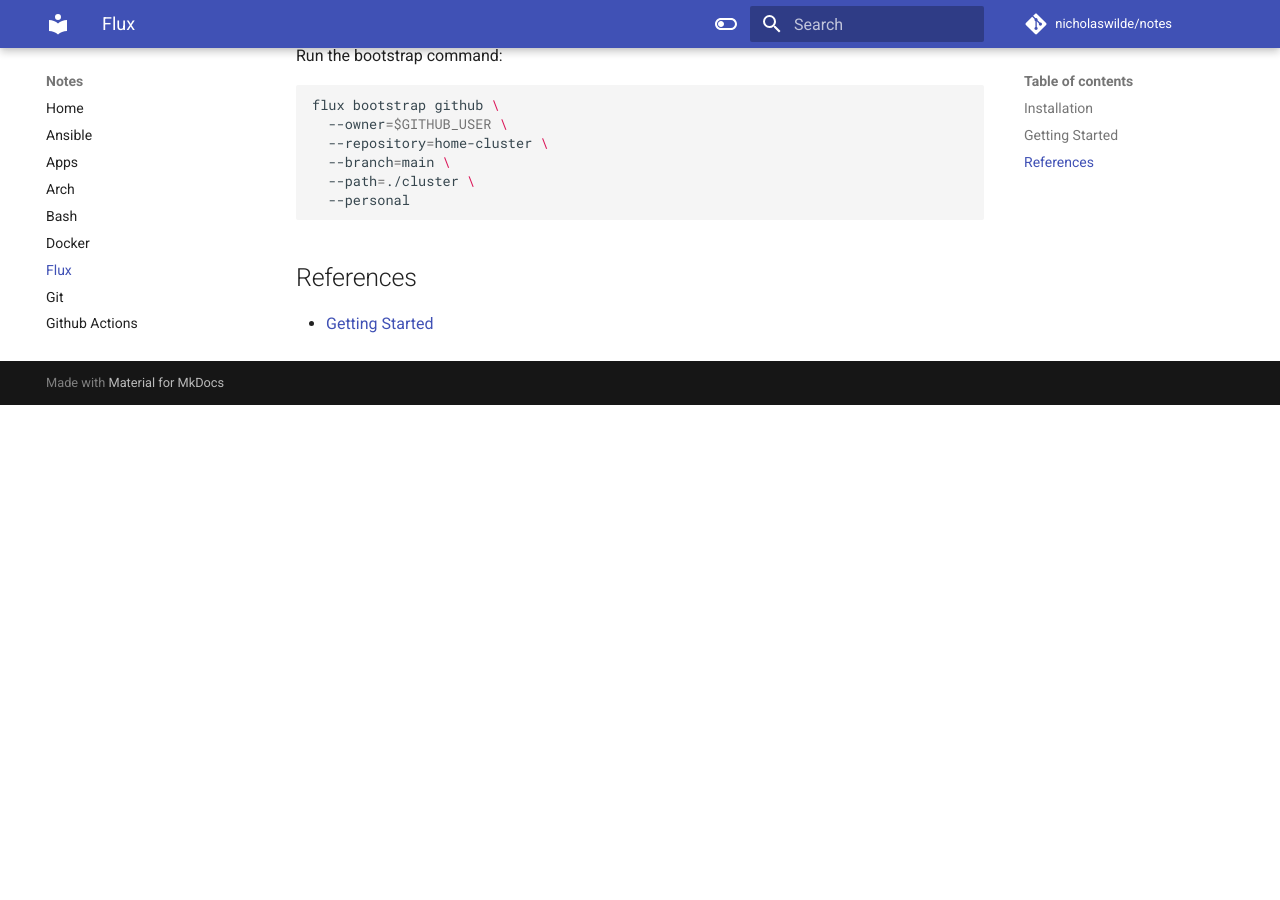
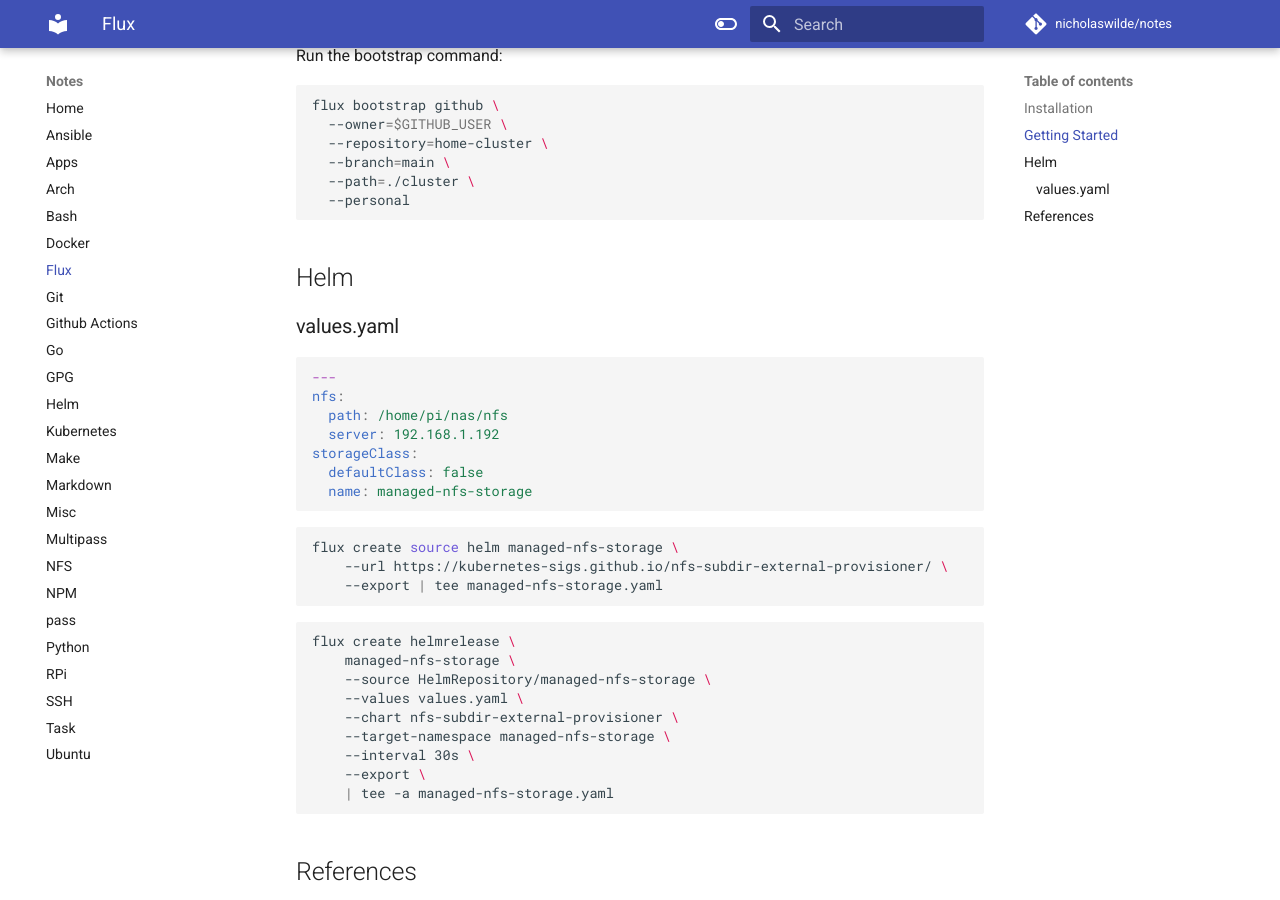
Before and after one commit to nicholaswilde/notes, an MkDocs documentation site: the page built from docs/flux.md, in a window 1280 px wide and 900 px high, scrolled down 567 px. Built offline with MkDocs 1.6.1 and Material for MkDocs 9.7.7, drawn with Linux system fonts in a browser that asks for light colours; comment, search, counter and statistics services are not loaded; before the commit the page ends 972 px from its top, so only the background shows below that.

Commit message:
Updated flux.md
Signed-off-by: Nicholas Wilde <ncwilde43@gmail.com>

````diff
--- a/docs/flux.md
+++ b/docs/flux.md
@@ -34,6 +34,38 @@
   --personal
 ```
 
+## Helm
+
+### values.yaml
+
+```yaml
+---
+nfs:
+  path: /home/pi/nas/nfs
+  server: 192.168.1.192
+storageClass:
+  defaultClass: false
+  name: managed-nfs-storage
+```
+
+```shell
+flux create source helm managed-nfs-storage \
+    --url https://kubernetes-sigs.github.io/nfs-subdir-external-provisioner/ \
+    --export | tee managed-nfs-storage.yaml
+```
+
+```shell
+flux create helmrelease \
+    managed-nfs-storage \
+    --source HelmRepository/managed-nfs-storage \
+    --values values.yaml \
+    --chart nfs-subdir-external-provisioner \
+    --target-namespace managed-nfs-storage \
+    --interval 30s \
+    --export \
+    | tee -a managed-nfs-storage.yaml
+```
+
 ## References
 
 - [Getting Started](https://toolkit.fluxcd.io/get-started/)
````
